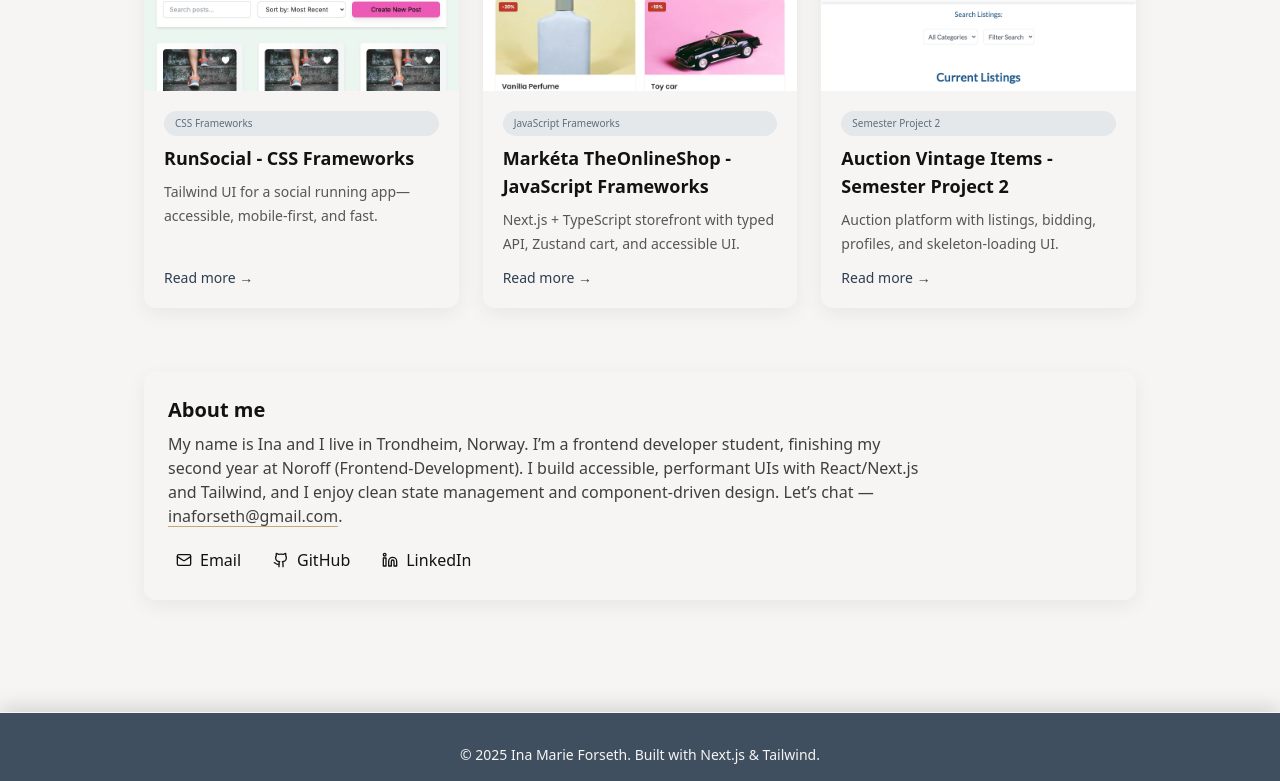
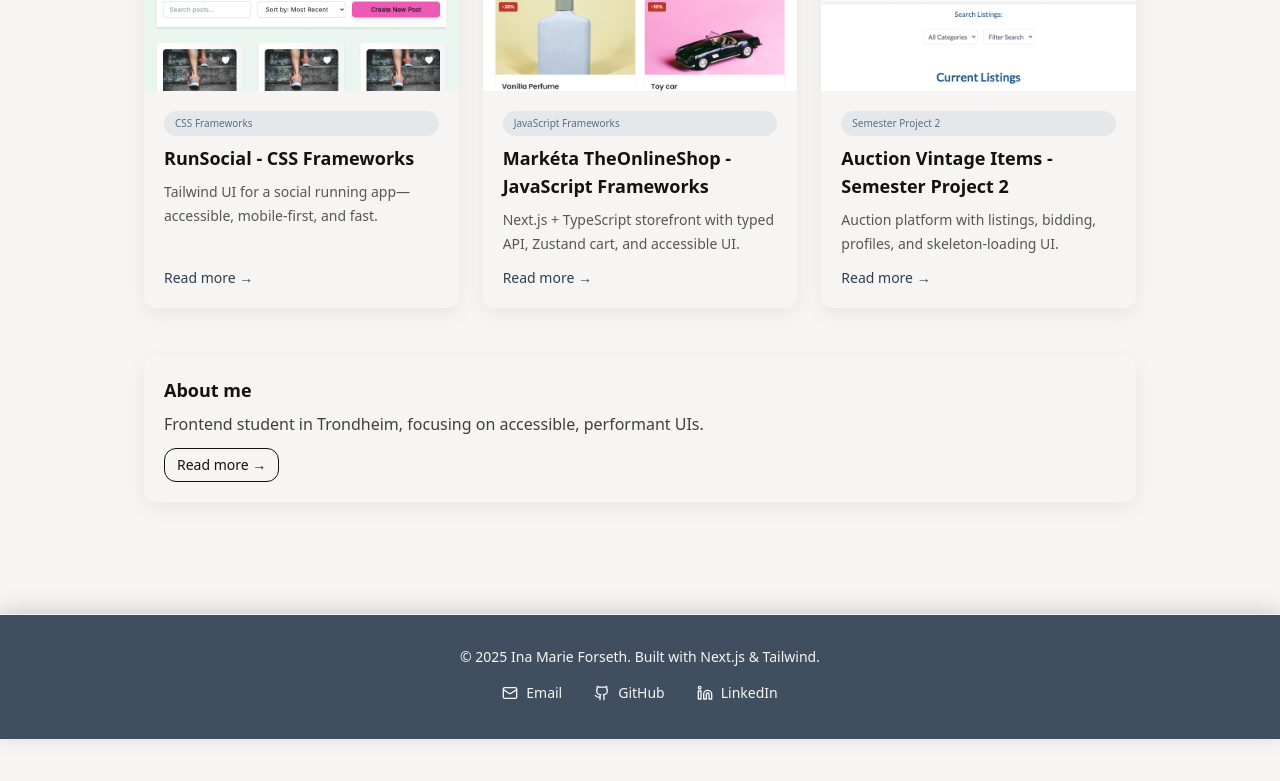
Before and after one commit to Inamarie84/portfolio2, a Next.js app: page / in a window 1280 px wide. Shown: the part 487-1268 px from the top of the page. After the commit the page ends 1226 px from the top, so only its background shows below. Built offline with nearby package versions, Linux system fonts and the light colour scheme.

Commit message:
fixed wave issues

```diff
--- a/src/app/about/page.tsx
+++ b/src/app/about/page.tsx
@@ -1,4 +1,3 @@
-// app/about/page.tsx
 import Image from 'next/image';
 import type { Metadata } from 'next';
 
@@ -10,13 +9,11 @@ export const metadata: Metadata = {
 export default function AboutPage() {
   return (
     <main className="mx-auto max-w-3xl px-4 py-12">
-      {/* Intro card (no border) */}
       <section className="rounded-xl bg-porcelain shadow-[var(--shadow-card)] p-6">
         <div className="flex flex-col items-center gap-5 sm:flex-row sm:items-start">
-          {/* Headshot */}
           <div className="shrink-0 overflow-hidden rounded-full">
             <Image
-              src="/projects/selfie.webp" // make sure this path exists
+              src="/projects/selfie.webp"
               alt="Portrait of Ina Forseth"
               width={96}
               height={96}
@@ -37,7 +34,6 @@ export default function AboutPage() {
               patterns).
             </p>
 
-            {/* CTAs */}
             <div className="mt-4 flex flex-wrap gap-3">
               <a
                 href="mailto:inaforseth@gmail.com"
@@ -45,6 +41,7 @@ export default function AboutPage() {
               >
                 Email me
               </a>
+
               <a
                 href="https://www.linkedin.com/in/ina-marie-forseth-66a7b232/"
                 target="_blank"
@@ -53,12 +50,29 @@ export default function AboutPage() {
               >
                 LinkedIn
               </a>
+
+              <a
+                href="https://github.com/Inamarie84"
+                target="_blank"
+                rel="noopener noreferrer"
+                className="inline-flex items-center rounded-xl px-4 py-2 text-sm transition hover:bg-ink/5 active:bg-ink/10 focus-visible:outline-none focus-visible:ring-2 focus-visible:ring-[--color-ring] border border-[--color-border]"
+                aria-label="View my GitHub profile (opens in a new tab)"
+              >
+                <svg
+                  aria-hidden="true"
+                  viewBox="0 0 24 24"
+                  className="mr-2 h-4 w-4"
+                  fill="currentColor"
+                >
+                  <path d="M12 .5a11.5 11.5 0 0 0-3.64 22.42c.58.11.79-.25.79-.55v-2.01c-3.22.7-3.9-1.55-3.9-1.55-.53-1.34-1.29-1.7-1.29-1.7-1.06-.72.08-.71.08-.71 1.17.08 1.79 1.2 1.79 1.2 1.04 1.78 2.72 1.26 3.39.96.11-.76.41-1.26.75-1.55-2.57-.29-5.28-1.28-5.28-5.71 0-1.26.45-2.3 1.2-3.12-.12-.29-.52-1.44.11-3 0 0 .98-.31 3.2 1.19a11.1 11.1 0 0 1 5.82 0c2.22-1.5 3.2-1.19 3.2-1.19.63 1.56.23 2.71.11 3 .75.82 1.2 1.86 1.2 3.12 0 4.44-2.72 5.41-5.31 5.7.42.36.8 1.07.8 2.17v3.22c0 .31.21.67.8.55A11.5 11.5 0 0 0 12 .5Z" />
+                </svg>
+                GitHub
+              </a>
             </div>
           </div>
         </div>
       </section>
 
-      {/* Skills & Tools (no borders) */}
       <section className="mt-8 grid gap-8 sm:grid-cols-2">
         <div className="rounded-xl bg-porcelain p-6 shadow-[var(--shadow-card)]">
           <h2 className="text-xl font-semibold">What I’m good at</h2>
@@ -103,7 +117,6 @@ export default function AboutPage() {
         </div>
       </section>
 
-      {/* Goals / Fit */}
       <section className="mt-8 rounded-xl bg-porcelain p-6 shadow-[var(--shadow-card)]">
         <h2 className="text-xl font-semibold">What I’m looking for</h2>
         <p className="mt-3 text-ink/85 leading-relaxed">
@@ -113,7 +126,6 @@ export default function AboutPage() {
         </p>
       </section>
 
-      {/* Contact */}
       <section className="mt-8 rounded-xl bg-porcelain p-6 shadow-[var(--shadow-card)]">
         <h2 className="text-xl font-semibold">Contact</h2>
         <p className="mt-3 text-ink/85">
@@ -132,6 +144,15 @@ export default function AboutPage() {
             rel="noopener noreferrer"
           >
             Ina Marie Forseth
+          </a>{' '}
+          · <span className="font-medium">GitHub:</span>{' '}
+          <a
+            className="underline decoration-gilt underline-offset-4"
+            href="https://github.com/Inamarie84"
+            target="_blank"
+            rel="noopener noreferrer"
+          >
+            Inamarie84
           </a>
         </p>
       </section>
--- a/src/app/page.tsx
+++ b/src/app/page.tsx
@@ -60,8 +60,7 @@ export default function HomePage() {
         </div>
       </section>
 
-      {/* Optional: keep this compact card, or remove if you feel it's repetitive */}
-      <Bio />
+      <Bio compact />
     </div>
   );
 }
--- a/src/app/projects/[slug]/page.tsx
+++ b/src/app/projects/[slug]/page.tsx
@@ -1,4 +1,3 @@
-// /app/projects/[slug]/page.tsx (your current file)
 import Image from 'next/image';
 import { notFound } from 'next/navigation';
 import type { Metadata } from 'next';
--- a/src/components/misc/Bio.tsx
+++ b/src/components/misc/Bio.tsx
@@ -1,25 +1,32 @@
-// components/misc/Bio.tsx (only the text changed)
-import { site } from '@/config/site';
-import SocialLinks from '@/components/layout/SocialLinks';
+// components/misc/Bio.tsx
+export default function Bio({ compact = false }: { compact?: boolean }) {
+  if (compact) {
+    return (
+      <section className="mt-12 rounded-xl bg-porcelain shadow-[var(--shadow-card)] p-5">
+        <h2 className="text-lg font-semibold">About me</h2>
+        <p className="mt-2 text-ink/80">
+          Frontend student in Trondheim, focusing on accessible, performant UIs.
+        </p>
+        <a
+          href="/about"
+          className="mt-3 inline-flex items-center rounded-xl px-3 py-1.5 text-sm border border-[--color-border] hover:bg-ink/5"
+        >
+          Read more →
+        </a>
+      </section>
+    );
+  }
 
-export default function Bio() {
+  // Full version (used on /about)
   return (
     <section className="mt-16 rounded-xl bg-porcelain shadow-[var(--shadow-card)] p-6">
       <h2 className="text-xl font-semibold">About me</h2>
       <p className="mt-2 max-w-3xl text-ink/80">
-        My name is Ina and I live in Trondheim, Norway. I’m a frontend developer
-        student, finishing my second year at Noroff (Frontend-Development). I
-        build accessible, performant UIs with React/Next.js and Tailwind, and I
-        enjoy clean state management and component-driven design. Let’s chat —{' '}
-        <a
-          className="underline decoration-gilt underline-offset-4"
-          href={`mailto:${site.email}`}
-        >
-          {site.email}
-        </a>
-        .
+        I’m a frontend developer student finishing my second year at Noroff. I
+        build accessible, performant UIs with React/Next.js and Tailwind, with a
+        focus on clean state management and component-driven design.
       </p>
-      <SocialLinks showLabels={true} className="mt-4" />
+      {/* SocialLinks here */}
     </section>
   );
 }
```
